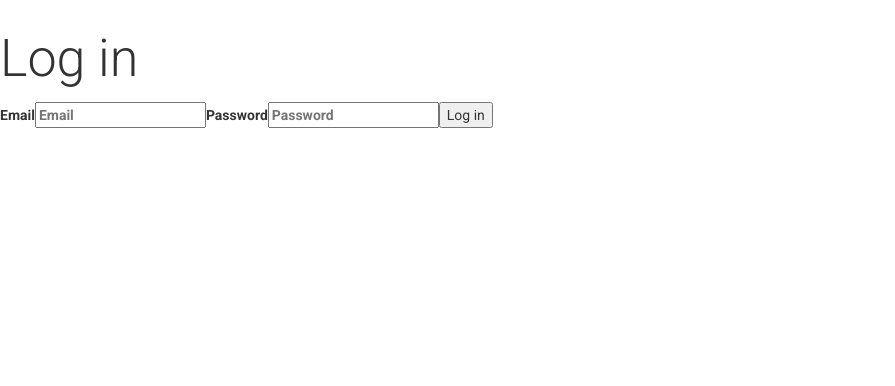
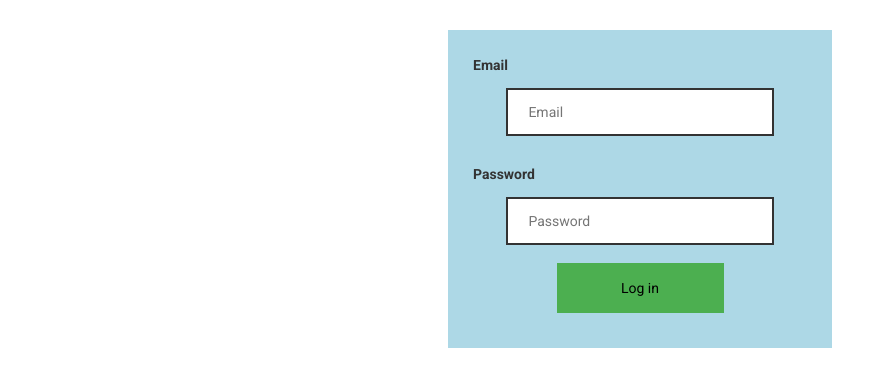
Before and after one commit to Moohaab-Soliman/dashboard, a React (Create React App) app: page /login in a window 1280 px wide. Shown: the top 386 px of the page, without its empty margins (0-895 px from the left). Built offline with nearby package versions, Linux system fonts and the light colour scheme; no server answers.

Commit message:
your message

```diff
--- a/src/Auth.js
+++ b/src/Auth.js
@@ -10,6 +10,7 @@ export const AuthProvider = ({ children }) => {
 
   useEffect(() => {
     firebase.auth().signOut();
+
     firebase.auth().onAuthStateChanged((user) => {
       setCurrentUser(user);
 
--- a/src/PrivateRoute.jsx
+++ b/src/PrivateRoute.jsx
@@ -7,14 +7,20 @@ import Admin from "./layouts/Admin";
 const PrivateRoute = ({ component: RouteComponent, ...rest }) => {
   console.log("I am hereeee");
   const currentUser = useContext(AuthContext);
+  const admin = currentUser
+    ? currentUser.providerData.map((c) => c.email === "mohab@m.com")
+    : null;
   {
-    console.log(currentUser);
+    // console.log(currentUser.providerData.map((c) => c.email));
   }
+  // const getUserData = currentUser
+  //   ? currentUser.providerData.map((c) => c.email === "mohab@m.com")
+  //   : alert("that's not an admin account");
+
+  // console.log(currentUser.providerData.map((c) => c.email));
+
   return !!currentUser ? (
-    <>
-      <Redirect to="/admin/dashboard" />
-      <Route path="/admin/" render={(props) => <Admin {...props} />} />
-    </>
+    <Route path="/admin/" render={(props) => <Admin {...props} />} />
   ) : (
     <>
       <Redirect to={"/login"} />
--- a/src/variables/Variables.jsx
+++ b/src/variables/Variables.jsx
@@ -272,7 +272,8 @@ const thArray = [
   "Email",
   "Location",
   "Number of Tabs",
-  "Delete",
+  "Verification",
+  "Tools",
 ];
 
 //
--- a/src/views/Login.jsx
+++ b/src/views/Login.jsx
@@ -3,6 +3,7 @@ import { withRouter, Redirect } from "react-router";
 import firebase from "../Firebase";
 import { AuthContext } from "../Auth.js";
 import "./login.css";
+
 const Login = ({ history }) => {
   const handleLogin = useCallback(
     async (event) => {
@@ -21,35 +22,62 @@ const Login = ({ history }) => {
   );
 
   const currentUser = useContext(AuthContext);
-
-  if (currentUser) {
+  const admin = currentUser
+    ? currentUser.providerData.filter((c) => c.email === "mohab@m.com")
+    : null;
+  if (admin) {
     return <Redirect to="/" />;
   }
 
   return (
     <div>
-      <h1>Log in</h1>
+      <center>
+        <h1></h1>
+      </center>
 
       <form onSubmit={handleLogin}>
-        <label>
-          Email
+        <div className="container">
+          <label>Email</label>
+          <br />
+          <center>
             <input
               name="email"
-            type="email"
+              type="textemail"
               placeholder="Email"
               autoComplete="true"
+              required
             />
-        </label>
-        <label>
-          Password
+          </center>
+          <br />
+          <label>Password</label>
+          <br />
+          <center>
             <input
               name="password"
               type="password"
               placeholder="Password"
               autoComplete="true"
+              required
             />
-        </label>
-        <button type="submit">Log in</button>
+          </center>
+
+          <center>
+            <button
+              style={{
+                backgroundColor: "#4caf50",
+                width: "50%",
+                color: "Black",
+                padding: "15px",
+                margin: "10px 0px",
+                border: "none",
+                cursor: "pointer",
+              }}
+              type="submit"
+            >
+              Log in
+            </button>
+          </center>
+        </div>
       </form>
     </div>
   );
--- a/src/views/TableList.jsx
+++ b/src/views/TableList.jsx
@@ -17,7 +17,7 @@
 */
 import React, { Component } from "react";
 import { Grid, Row, Col, Table, Button } from "react-bootstrap";
-import firebase from "../Firebase";
+import firebase, { db } from "../Firebase";
 import Card from "components/Card/Card.jsx";
 import { thArray } from "variables/Variables.jsx";
 
@@ -42,6 +42,15 @@ class TableList extends Component {
 
           this.setState({ docData });
         });
+      });
+  };
+  handleVerifiy = (userId, verified) => {
+    firebase
+      .firestore()
+      .collection("profile")
+      .doc(userId)
+      .update({
+        isVerified: verified === true ? false : true,
       });
   };
 
@@ -69,6 +78,8 @@ class TableList extends Component {
 
   render() {
     const { docData, search } = this.state;
+    const verifiedIcon =
+      "https://firebasestorage.googleapis.com/v0/b/lasso-fc13c.appspot.com/o/images%2Fcheck.png?alt=media&token=2694b679-6c51-4a69-9382-8f99465c6044";
     const filterd =
       docData && search
         ? docData.filter((data) => data.username === search)
@@ -89,6 +100,7 @@ class TableList extends Component {
                       style={{
                         marginLeft: "1%",
                         width: " 200px",
+                        height: "40px",
                         marginRight: "3%",
                       }}
                       type="text"
@@ -106,9 +118,6 @@ class TableList extends Component {
                         </tr>
                       </thead>
                       <tbody>
-                        {console.log(
-                          filterd.filter((c) => c.username === "abdul")
-                        )}
                         {filterd.map((prop, key) => {
                           return (
                             <tr key={key}>
@@ -117,6 +126,15 @@ class TableList extends Component {
                               <td>{prop.email}</td>
                               <td>{prop.location}</td>
                               <td>{prop.nOfTabs}</td>
+                              <td>
+                                {prop.isVerified === true ? (
+                                  <img
+                                    src={verifiedIcon}
+                                    width="20px"
+                                    height="20px"
+                                  />
+                                ) : null}
+                              </td>
                               <td>
                                 <Button
                                   onClick={() => this.handleDelete(prop.uid)}
@@ -131,6 +149,18 @@ class TableList extends Component {
                                 >
                                   View user
                                 </Button>
+                                <Button
+                                  onClick={() =>
+                                    this.handleVerifiy(
+                                      prop.uid,
+                                      prop.isVerified
+                                    )
+                                  }
+                                >
+                                  {prop.isVerified === true
+                                    ? "Unverify"
+                                    : "Verifiy"}
+                                </Button>
                               </td>
                             </tr>
                           );
@@ -141,38 +171,6 @@ class TableList extends Component {
                 }
               />
             </Col>
-
-            {/* <Col md={12}>
-              <Card
-                plain
-                title="Striped Table with Hover"
-                category="Here is a subtitle for this table"
-                ctTableFullWidth
-                ctTableResponsive
-                content={
-                  <Table hover>
-                    <thead>
-                      <tr>
-                        {thArray.map((prop, key) => {
-                          return <th key={key}>{prop}</th>;
-                        })}
-                      </tr>
-                    </thead>
-                    <tbody>
-                      {tdArray.map((prop, key) => {
-                        return (
-                          <tr key={key}>
-                            {prop.map((prop, key) => {
-                              return <td key={key}>{prop}</td>;
-                            })}
-                          </tr>
-                        );
-                      })}
-                    </tbody>
-                  </Table>
-                }
-              />
-            </Col> */}
           </Row>
         </Grid>
       </div>
--- a/src/views/login.css
+++ b/src/views/login.css
@@ -1,54 +1,37 @@
-/* body {
-  margin: 0;
-  padding: 0;
-  background-color: #6abadeba;
-  font-family: "Arial";
+/* Body {
+  font-family: Calibri, Helvetica, sans-serif;
+  background-color: pink;
 }
-.login {
-  width: 382px;
-  overflow: hidden;
-  margin: auto;
-  margin: 20 0 0 450px;
-  padding: 80px;
-  background: #23463f;
-  border-radius: 15px;
+button {
+  background-color: #4caf50;
+  width: 100%;
+  color: orange;
+  padding: 15px;
+  margin: 10px 0px;
+  border: none;
+  cursor: pointer;
 }
-h2 {
-  text-align: center;
-  color: #277582;
-  padding: 20px;
+
+
+button:hover {
+  opacity: 0.7;
 }
-label {
-  color: #08ffd1;
-  font-size: 17px;
+.cancelbtn {
+  width: auto;
+  padding: 10px 18px;
+  margin: 10px 5px;
+} */
+input[type="textemail"],
+input[type="password"] {
+  width: 80%;
+  margin: 8px 0;
+  padding: 12px 20px;
+  display: inline-block;
+  border: 2px solid;
+  box-sizing: border-box;
 }
-#Uname {
-  width: 300px;
-  height: 30px;
-  border: none;
-  border-radius: 3px;
-  padding-left: 8px;
+.container {
+  padding: 25px;
+  width: 30%;
+  background-color: lightblue;
 }
-#Pass {
-  width: 300px;
-  height: 30px;
-  border: none;
-  border-radius: 3px;
-  padding-left: 8px;
-}
-#log {
-  width: 300px;
-  height: 30px;
-  border: none;
-  border-radius: 17px;
-  padding-left: 7px;
-  color: blue;
-}
-span {
-  color: white;
-  font-size: 17px;
-}
-a {
-  float: right;
-  background-color: grey;
-} */
```
Lines whose indentation alone changed are shown as unchanged.
